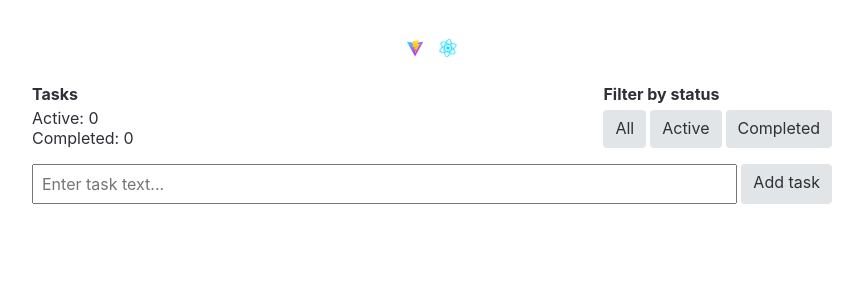
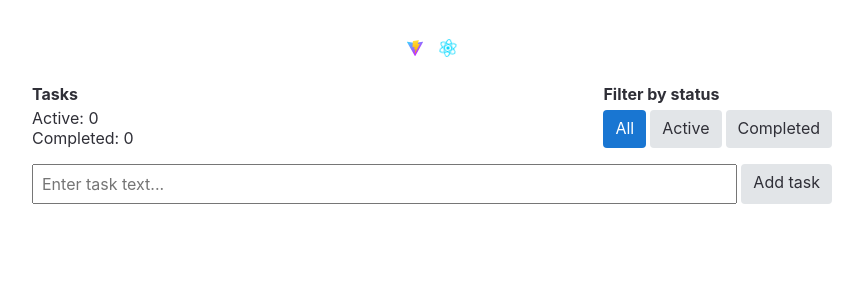
Before and after one commit to danretegan/task-manager, a React (Vite) app in the folder my-app/: page / in a window 1280 px wide. Shown: the top 300 px of the page, without its empty margins (208-1071 px from the left). Built offline with nearby package versions, Linux system fonts and the light colour scheme.

Commit message:
Update StatusFilter.jsx
Store subscription /useSelector()

```diff
--- a/my-app/src/components/StatusFilter/StatusFilter.jsx
+++ b/my-app/src/components/StatusFilter/StatusFilter.jsx
@@ -1,12 +1,19 @@
 import { Button } from "../Button/Button";
 import css from "./StatusFilter.module.css";
+// Importăm hook-ul:
+import { useSelector } from "react-redux";
+// Importăm obiectul cu valorile filtrelor:
+import { statusFilters } from "../../redux/constants";
 
 export const StatusFilter = () => {
+  // Obținem valoarea filtrului din starea Redux:
+const filter = useSelector( state => state.filters.status );
+
   return (
     <div className={css.wrapper}>
-      <Button>All</Button>
-      <Button>Active</Button>
-      <Button>Completed</Button>
+      <Button selected={filter === statusFilters.all}>All</Button>
+      <Button selected={filter === statusFilters.active}>Active</Button>
+      <Button selected={filter === statusFilters.completed}>Completed</Button>
     </div>
   );
 };
```
